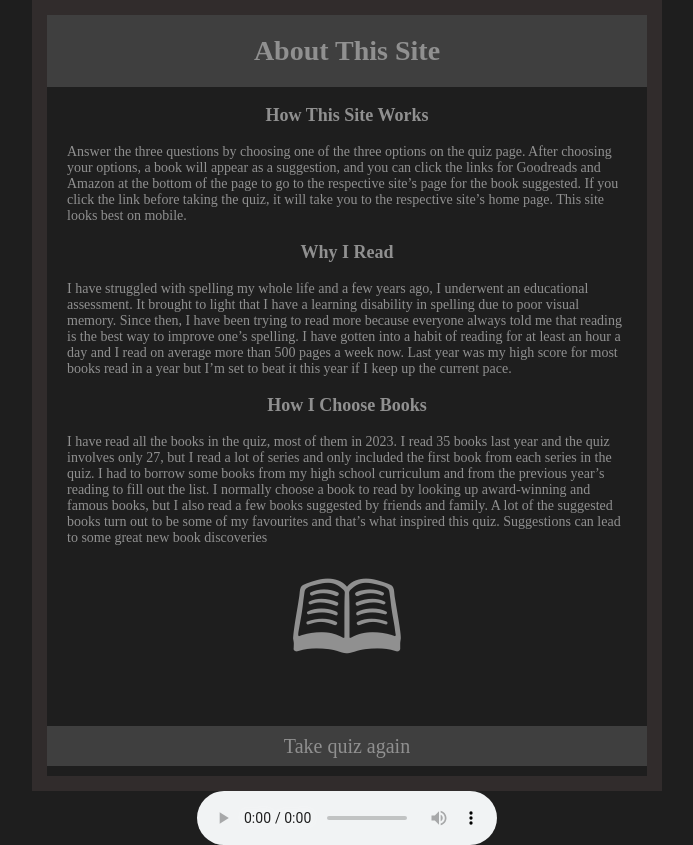
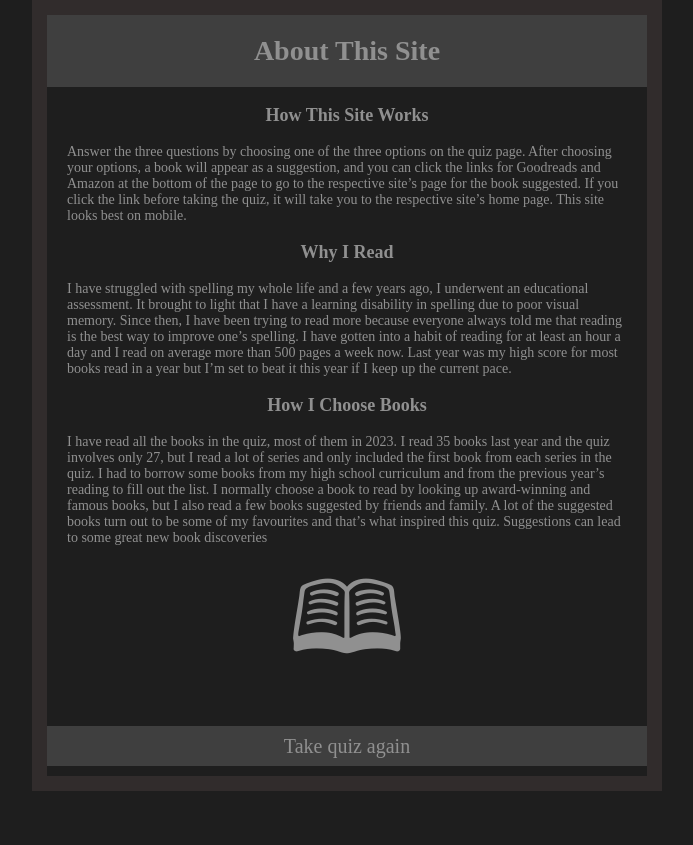
Before and after one commit to RiverCarley/quiz, a plain HTML site: page about.html in a window 1280 px wide. Shown: the whole page, without its empty margins (293-986 px from the left). After the commit the page ends 800 px from the top, so only its background shows below. Drawn offline with Linux system fonts and the light colour scheme.

Commit message:
Update about.html

```diff
--- a/about.html
+++ b/about.html
@@ -40,9 +40,5 @@
     <a href ="index.html">Take quiz again</a>
 </section>
 </div>
-<audio controls autoplay loop>
-    <source src="./images/lofiiMusic.mp3" type="audio/mpeg">
-    Your browser does not support the audio element.
-</audio>
 </body>
 </html>
```
